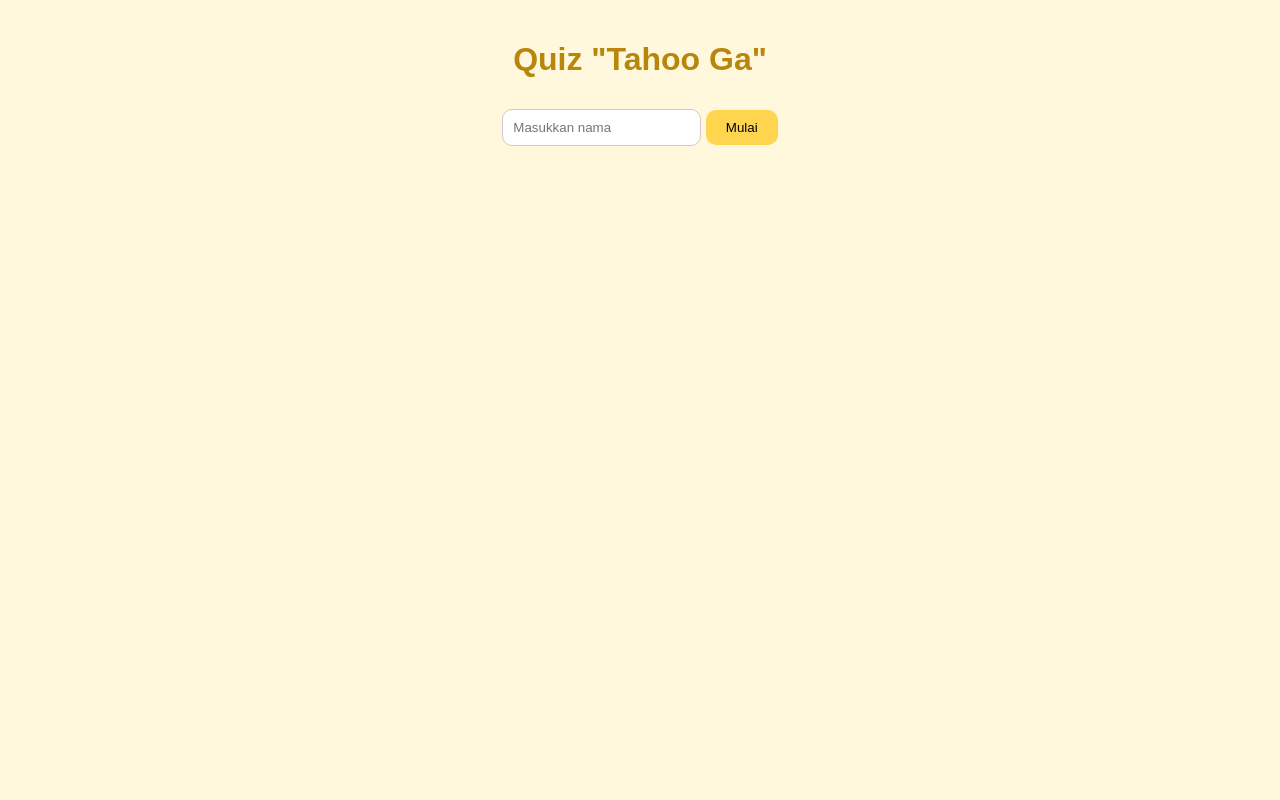
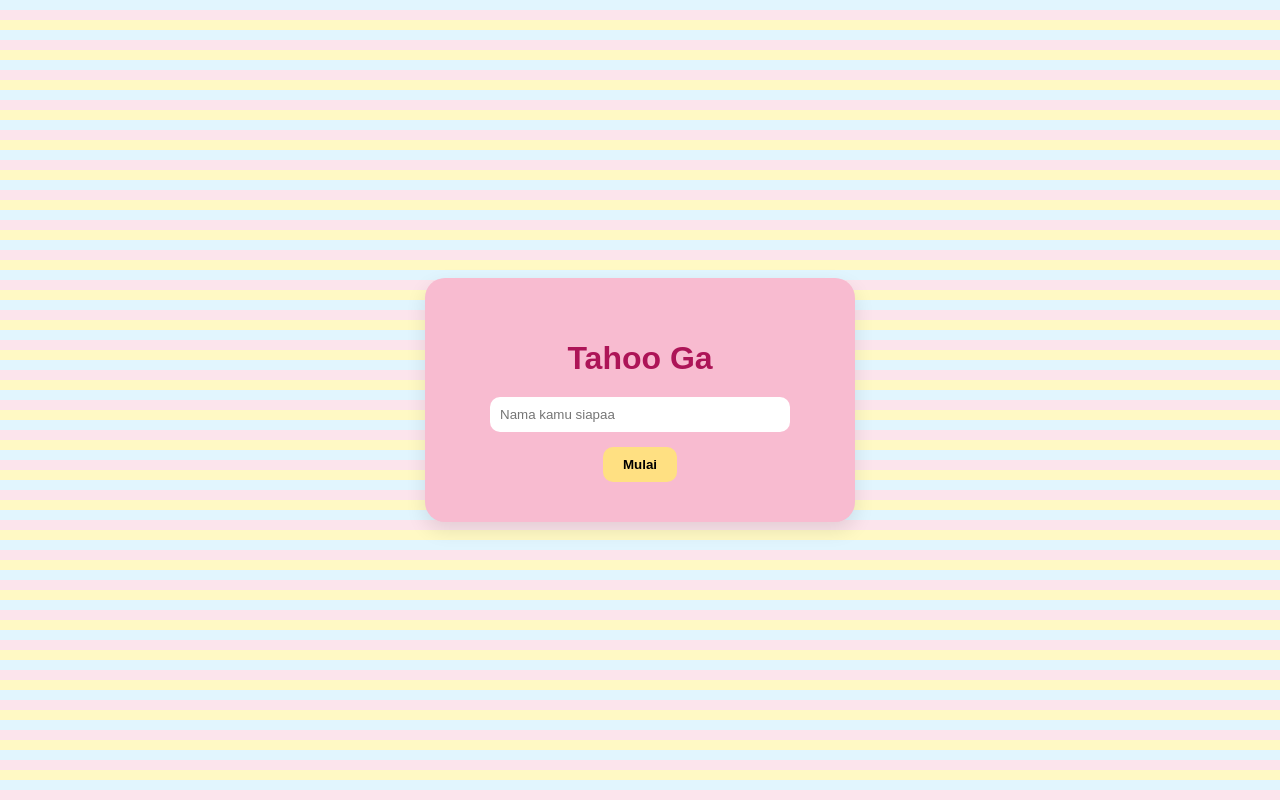
Before and after one commit to ot7ey/TahooGa, a plain HTML site: page index.html in a window 1280 px wide. Drawn offline with Linux system fonts and the light colour scheme.

Commit message:
update 21 april

```diff
--- a/index.html
+++ b/index.html
@@ -10,15 +10,17 @@
 <div class="container">
 
   <!-- START -->
-  <div id="start">
-    <h1>Quiz "Tahoo Ga"</h1>
-    <input type="text" id="nickname" placeholder="Masukkan nama">
-    <button onclick="startQuiz()">Mulai</button>
+  <div id="start" class="card-box">
+    <h1 class="title">Tahoo Ga</h1>
+
+    <input type="text" id="nickname" placeholder="Nama kamu siapaa" class="input-name">
+
+    <button onclick="startQuiz()" class="btn-start">Mulai</button>
   </div>
 
   <!-- QUIZ -->
-  <div id="quiz" class="hidden">
-    <h2 id="question"></h2>
+  <div id="quiz" class="hidden card-box">
+    <h2 id="question" class="question"></h2>
 
     <div class="answers">
       <div class="card" onclick="checkAnswer(0, this)"></div>
@@ -29,8 +31,9 @@
   </div>
 
   <!-- RESULT -->
-  <div id="result" class="hidden">
-    <h2 id="hasil"></h2>
+  <div id="result" class="hidden card-box">
+    <h2 id="hasil" class="result-text"></h2>
+    <button onclick="location.reload()" class="btn-start">Main Lagi</button>
   </div>
 
 </div>
--- a/style.css
+++ b/style.css
@@ -1,67 +1,119 @@
 body {
   margin: 0;
-  font-family: Arial, sans-serif;
-  background: #fff8dc;
+  font-family:Arial, Helvetica, sans-serif;
+  background: repeating-linear-gradient(
+    0deg,
+    #fce4ec,
+    #fce4ec 10px,
+    #e1f5fe 10px,
+    #e1f5fe 20px,
+    #fff9c4 20px,
+    #fff9c4 30px
+  );
 }
 
+/* container tengah */
 .container {
-  text-align: center;
-  padding: 20px;
+  display: flex;
+  justify-content: center;
+  align-items: center;
+  height: 100vh;
 }
 
-.hidden {
-  display: none;
+/* box utama (rumah vibes) */
+.card-box {
+  background: #f8bbd0;
+  padding: 40px;
+  border-radius: 20px;
+  width: 350px;
+  text-align: center;
+  box-shadow: 0 8px 20px rgba(0,0,0,0.1);
+  position: relative;
 }
 
-h1, h2 {
-  color: #b8860b;
+/* judul */
+.title {
+  color: #ad1457;
+  font-size: 32px;
+  margin-bottom: 20px;
 }
 
-input {
+/* input */
+.input-name {
+  width: 80%;
   padding: 10px;
   border-radius: 10px;
-  border: 1px solid #ccc;
+  border: none;
+  outline: none;
+  margin-bottom: 15px;
 }
 
-button {
+/* tombol */
+.btn-start {
   padding: 10px 20px;
-  margin-top: 10px;
   border: none;
-  background: #ffd54f;
+  background: #ffe082;
   border-radius: 10px;
   cursor: pointer;
+  font-weight: bold;
+  transition: 0.3s;
 }
 
+.btn-start:hover {
+  transform: scale(1.05);
+}
+
+/* soal */
+.question {
+  color: #880e4f;
+}
+
+/* jawaban */
 .answers {
   display: grid;
   grid-template-columns: 1fr 1fr;
-  gap: 20px;
+  gap: 15px;
   margin-top: 20px;
 }
 
+/* kartu jawaban */
 .card {
-  background: #cbc6b0;
-  padding: 40px;
+  background: #fce4ec;
+  padding: 25px;
   border-radius: 15px;
   cursor: pointer;
-  font-size: 20px;
-  transition: 0.4s;
+  font-size: 18px;
+  transition: 0.3s;
+  border: 2px solid #f8bbd0;
 }
 
 .card:hover {
   transform: scale(1.05);
 }
 
+/* benar / salah */
 .correct {
-  background: #4caf50 !important;
+  background: #66bb6a !important;
   color: white;
 }
 
 .wrong {
-  background: #f44336 !important;
+  background: #ef5350 !important;
   color: white;
 }
 
+/* animasi flip */
 .flip {
   transform: rotateY(180deg);
 }
+
+/* result */
+.result-text {
+  color: #6a1b9a;
+  font-size: 22px;
+}
+
+/* hidden */
+.hidden {
+  display: none;
+}
```
